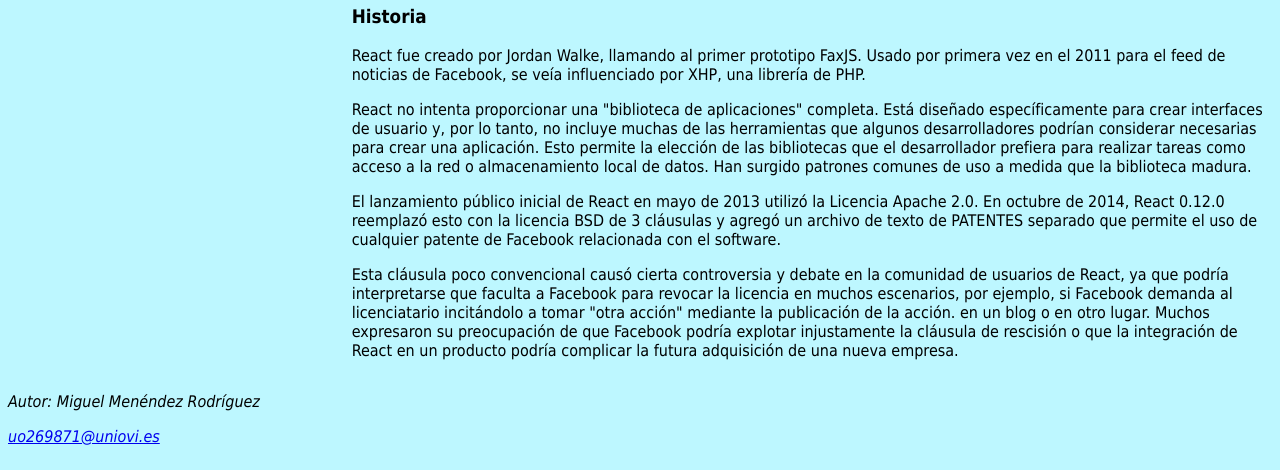
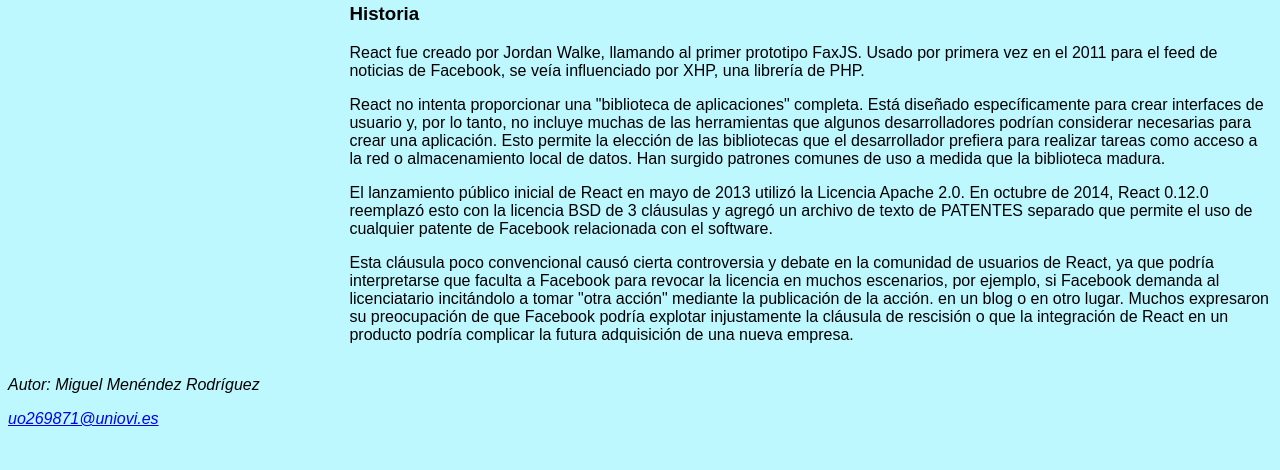
Before and after one commit to uo269871/sew_22_23, a plain HTML site: page practica1/index.html in a window 1280 px wide. Shown: the part 928-1398 px from the top of the page. Drawn offline with Linux system fonts and the light colour scheme.

Commit message:
Tercera prueba

```diff
--- a/practica1/estilos/estilo.css
+++ b/practica1/estilos/estilo.css
@@ -1,6 +1,6 @@
 /*Especificidad: 001*/
 body {
-  font-family: Tahoma, sans-serif;
+  font-family: Arial, Helvetica, sans-serif;
   color: #000000;
   background-color: rgb(189, 247, 255);
 }
```
